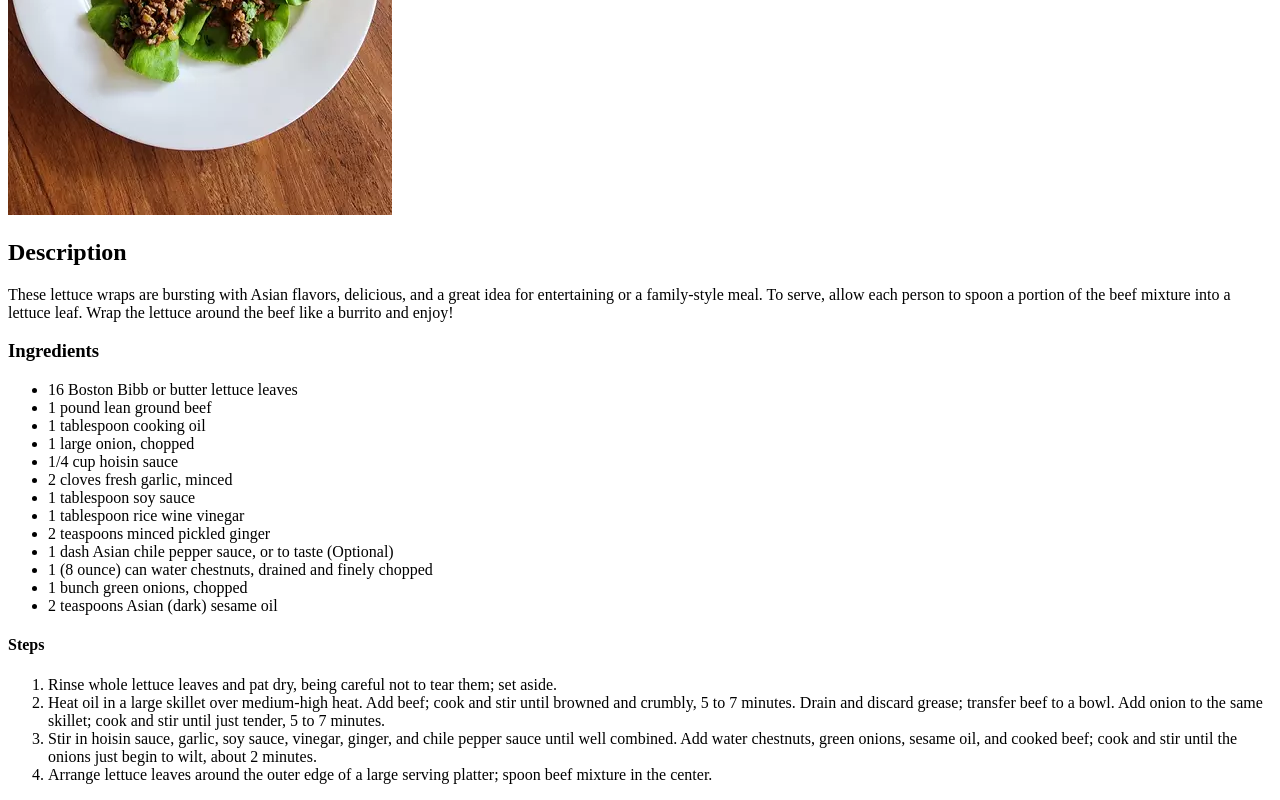
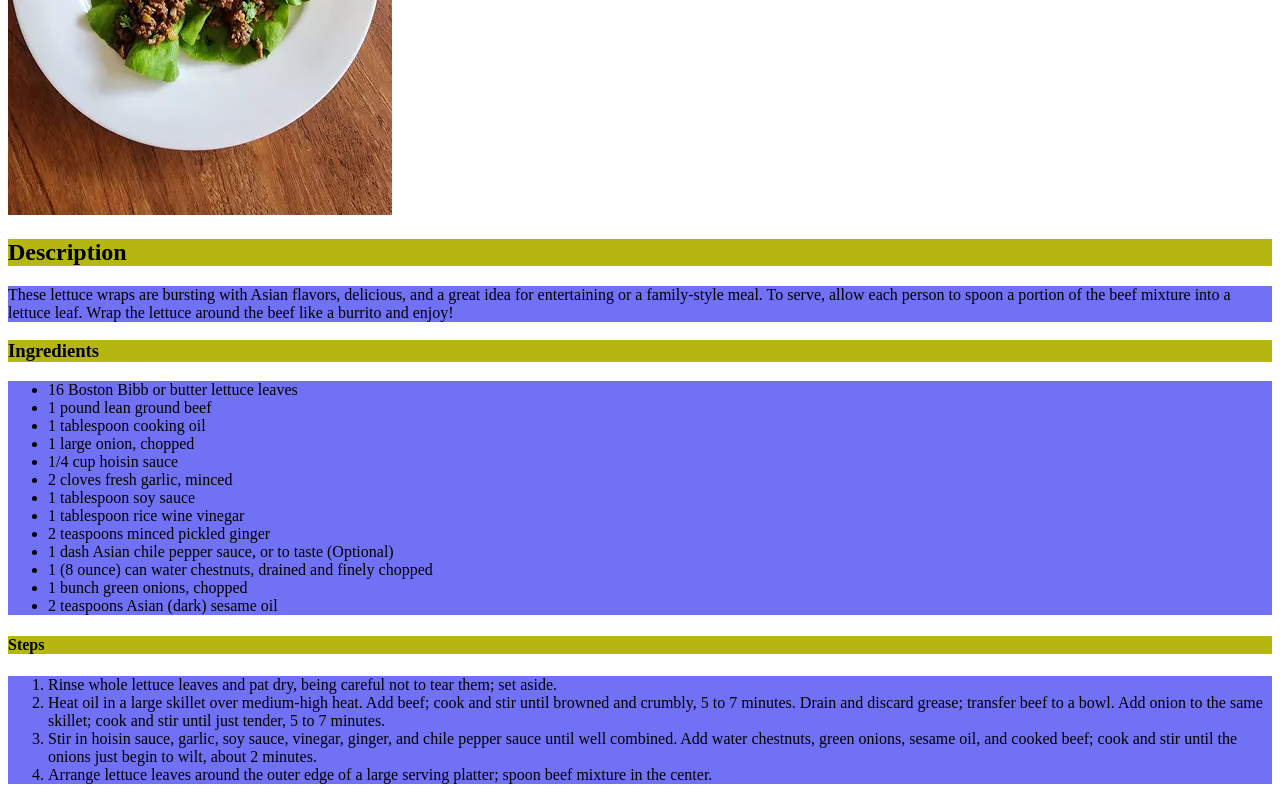
Before and after one commit to had-arach-eric/recipes, a plain HTML site: page recipes/asian-lettuce-wraps.html in a window 1280 px wide. Shown: the part 377-1177 px from the top of the page. Drawn offline with Linux system fonts and the light colour scheme.

Commit message:
Add styles.

```diff
--- a/recipes/asian-lettuce-wraps.html
+++ b/recipes/asian-lettuce-wraps.html
@@ -4,14 +4,15 @@
   <meta charset="UTF-8">
   <meta name="viewport" content="width=device-width, initial-scale=1.0">
   <title>Saigon Noodle Salad</title>
+  <link rel="stylesheet" href="../styles/styles.css">
 </head>
 <body>
   <h1>Asian Lettuce Wraps</h1>
   <img src="../images/assian-lettuce-wraps.webp">
-  <h2>Description</h2>
-  <p>These lettuce wraps are bursting with Asian flavors, delicious, and a great idea for entertaining or a family-style meal. To serve, allow each person to spoon a portion of the beef mixture into a lettuce leaf. Wrap the lettuce around the beef like a burrito and enjoy!</p>
-  <h3>Ingredients</h3>
-  <ul>
+  <h2 class="description">Description</h2>
+  <p class="content">These lettuce wraps are bursting with Asian flavors, delicious, and a great idea for entertaining or a family-style meal. To serve, allow each person to spoon a portion of the beef mixture into a lettuce leaf. Wrap the lettuce around the beef like a burrito and enjoy!</p>
+  <h3 class="ingredients">Ingredients</h3>
+  <ul class="content">
     <li>16 Boston Bibb or butter lettuce leaves</li>
     <li>1 pound lean ground beef</li>
     <li>1 tablespoon cooking oil</li>
@@ -26,8 +27,8 @@
     <li>1 bunch green onions, chopped</li>
     <li>2 teaspoons Asian (dark) sesame oil</li>
   </ul>
-  <h4>Steps</h4>
-  <ol>
+  <h4 class="steps">Steps</h4>
+  <ol class="content">
     <li>Rinse whole lettuce leaves and pat dry, being careful not to tear them; set aside.</li>
     <li>Heat oil in a large skillet over medium-high heat. Add beef; cook and stir until browned and crumbly, 5 to 7 minutes. Drain and discard grease; transfer beef to a bowl. Add onion to the same skillet; cook and stir until just tender, 5 to 7 minutes.</li>
     <li>Stir in hoisin sauce, garlic, soy sauce, vinegar, ginger, and chile pepper sauce until well combined. Add water chestnuts, green onions, sesame oil, and cooked beef; cook and stir until the onions just begin to wilt, about 2 minutes.</li>
--- /dev/null
+++ b/styles/styles.css
@@ -0,0 +1,17 @@
+h1 {
+  background-color: rgba(122, 119, 119, 0.733);
+}
+
+.links {
+  background-color: rgb(182, 182, 16);
+}
+
+.description,
+.ingredients,
+.steps {
+  background-color: rgb(182, 182, 16);
+}
+
+.content {
+  background-color: rgb(113, 113, 245);
+}
```
Also changed, not shown: index.html (+2 -1 lines), recipes/ranch-chicken-tacos.html (+7 -6 lines), recipes/saigon-noodle-salad.html (+7 -6 lines).
